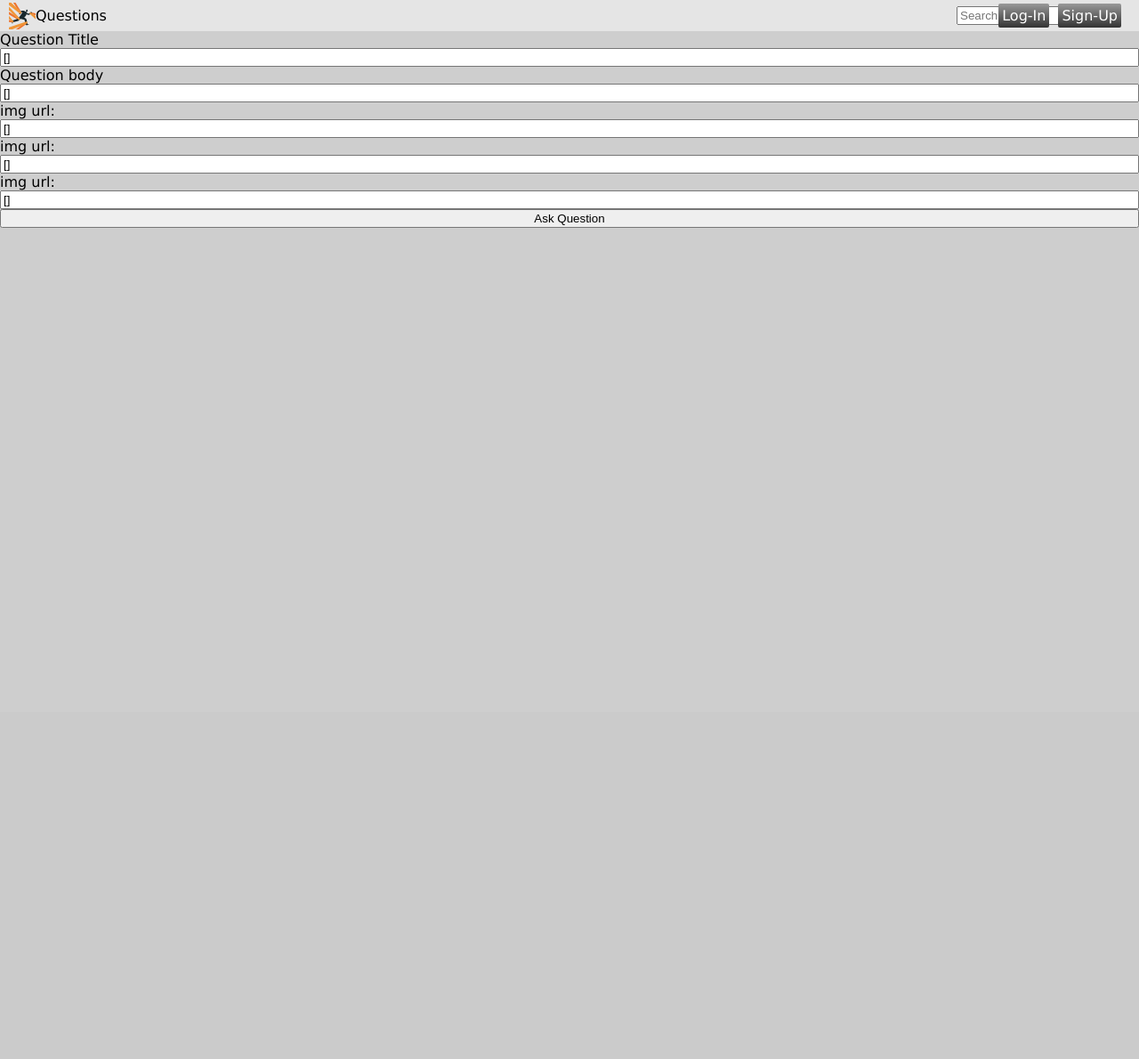
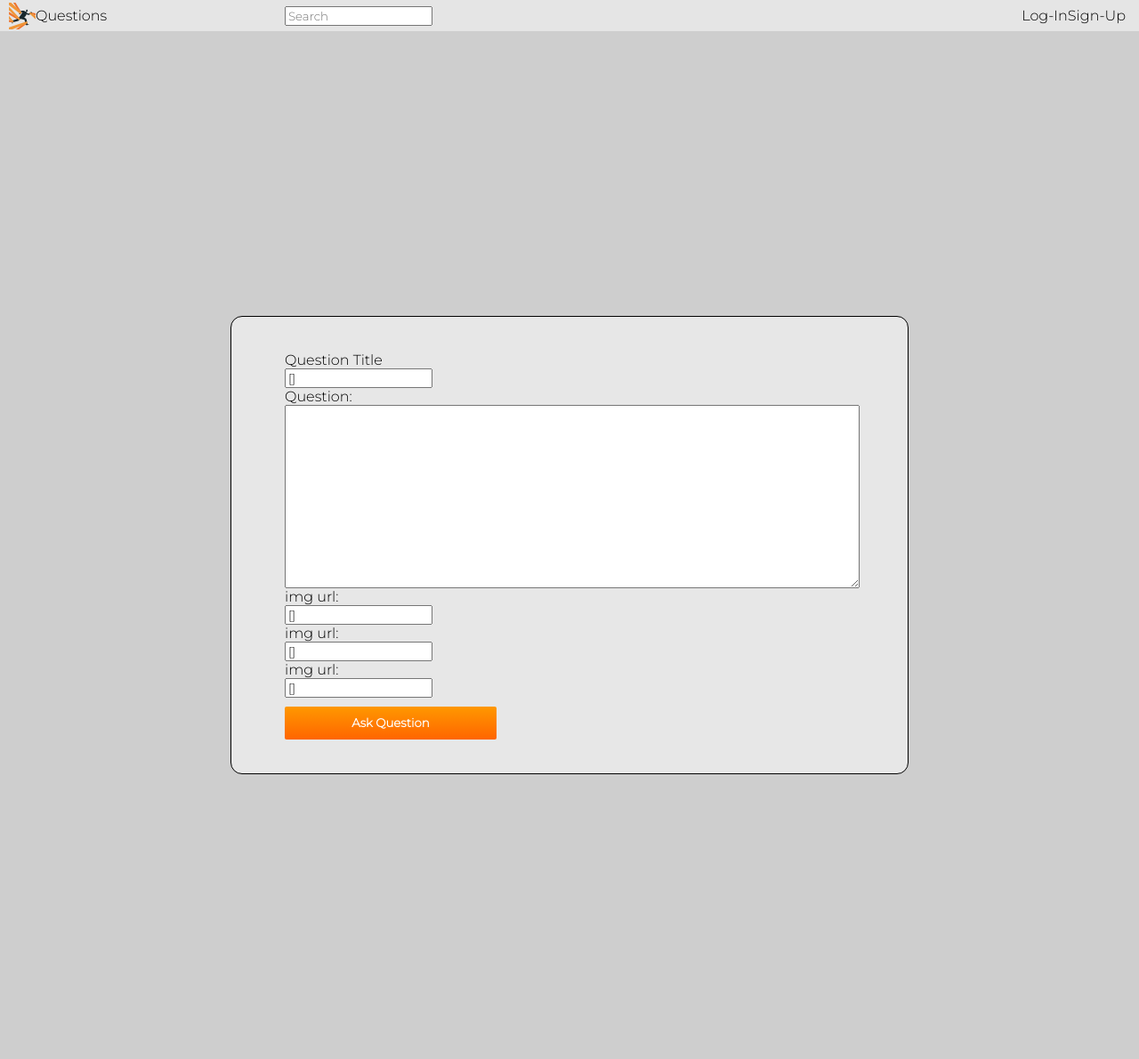
Before and after one commit to yavuzabasiyanik/StuckOverflow, a Node server app: template views/create-question.pug in a window 1280 px wide. Shown: the whole page at 89% size. Before the commit the page ends 256 px from the top, so only its background shows below. Run offline with Node 20, Linux system fonts and the light colour scheme; the template is opened without the code that fills it, so the values that code supplies are empty; some libraries are stand-ins or nearby versions.

Commit message:
pug and css forms + fixes

```diff
--- a/package.json
+++ b/package.json
@@ -8,6 +8,7 @@
     "start:production": "node ./bin/www"
   },
   "dependencies": {
+    "@faker-js/faker": "^6.0.0-alpha.6",
     "bcryptjs": "^2.4.3",
     "connect-session-sequelize": "^7.0.4",
     "cookie-parser": "~1.4.4",
--- a/public/stylesheets/layout.css
+++ b/public/stylesheets/layout.css
@@ -1,11 +1,14 @@
+/* @import url(https://fonts.google.com/specimen/Montserrat?query=montserrat#standard-styles); */
+
+* {
+    margin: 0;
+    font-family: 'Montserrat', sans-serif;
+}
+
 body {
-    font-family: Verdana, Geneva, Tahoma, sans-serif;
     background : #CECECE;
 }
 
-* {
-    margin: 0;
-}
 
 .nav-bar {
     display: flex;
@@ -13,7 +16,8 @@ body {
     align-items: center;
     background : #E5E5E5;
     height: 35px;
-    position: sticky;
+    width: 100%;
+    /* position: fixed; */
 }
 
 a {
@@ -22,13 +26,19 @@ a {
 }
 
 .nav-buttons {
+    display: flex;
+    flex-direction: row;
+    align-items: center;
     margin: 0px 15px;
     position: fixed;
     right: 0;
 }
 
 .search-bar {
+    display: flex;
     margin: 20px;
+    margin-left: 25%;
+    position: fixed;
 }
 
 .demo-button {
@@ -37,7 +47,7 @@ a {
 
 }
 
-.button {
+.grey-button {
 
     background : -moz-linear-gradient(50% 100% 90deg,rgba(51, 51, 51, 1) 0%,rgba(153, 153, 153, 1) 100%);
     background : -webkit-linear-gradient(90deg, rgba(51, 51, 51, 1) 0%, rgba(153, 153, 153, 1) 100%);
@@ -47,8 +57,30 @@ a {
     -ms-filter: "progid:DXImageTransform.Microsoft.gradient(startColorstr='#333333', endColorstr='#999999' ,GradientType=0)";
     background : linear-gradient(0deg, rgba(51, 51, 51, 1) 0%, rgba(153, 153, 153, 1) 100%);
     width : 58px;
-        height : 31px;
+    height : 30px;
     border-radius : 2px;
+    border: 0px;
+    -moz-border-radius : 2px;
+    -webkit-border-radius : 2px;
+    filter: progid:DXImageTransform.Microsoft.gradient(startColorstr='#999999',endColorstr='#333333' , GradientType=0);
+    color: white;
+    margin: 0px 5px;
+    padding: 4px;
+
+}
+
+.nav-login {
+    background : -moz-linear-gradient(50% 100% 90deg,rgba(255, 101, 0, 1) 0%,rgba(255, 152, 0, 1) 100%);
+    background : -webkit-linear-gradient(90deg, rgba(255, 101, 0, 1) 0%, rgba(255, 152, 0, 1) 100%);
+    background : -webkit-gradient(linear,50% 100% ,50% 0% ,color-stop(0,rgba(255, 101, 0, 1) ),color-stop(1,rgba(255, 152, 0, 1) ));
+    background : -o-linear-gradient(90deg, rgba(255, 101, 0, 1) 0%, rgba(255, 152, 0, 1) 100%);
+    background : -ms-linear-gradient(90deg, rgba(255, 101, 0, 1) 0%, rgba(255, 152, 0, 1) 100%);
+    -ms-filter: "progid:DXImageTransform.Microsoft.gradient(startColorstr='#FF6500', endColorstr='#FF9800' ,GradientType=0)";
+    background : linear-gradient(0deg, rgba(255, 101, 0, 1) 0%, rgba(255, 152, 0, 1) 100%);
+    width : 58px;
+    height : 30px;
+    border-radius : 2px;
+    border: 0px;
     -moz-border-radius : 2px;
     -webkit-border-radius : 2px;
     filter: progid:DXImageTransform.Microsoft.gradient(startColorstr='#999999',endColorstr='#333333' , GradientType=0);
@@ -74,7 +106,7 @@ a {
     flex-direction: column;
     align-items: center;
     justify-content: center;
-    margin: 25% auto;
+    margin: 20% auto;
     position: relative;
     background : #FFFFFF;
     background : rgba(255, 255, 255, 0.8);
@@ -89,6 +121,14 @@ a {
     -webkit-border-radius : 13px;
 }
 
+.Login-form > * {
+    padding-bottom: 10px;
+}
+
+.login-form-fields > * {
+    padding: 5px 0px;
+}
+
 .logo {
     height: 30px;
     width: 30px;
@@ -99,7 +139,10 @@ body.login-bg {
     background-image: url('/images/StuckOverflow_BG.svg');
     background-repeat: no-repeat;
     background-position: center;
+    background-position-y: 35px;
     background-size: cover;
+    position: relative;
+    /* height: 800px; */
 }
 
 form {
@@ -107,7 +150,7 @@ form {
     flex-direction: column;
 }
 
-.login-button {
+.orange-button {
     background : -moz-linear-gradient(50% 100% 90deg,rgba(255, 101, 0, 1) 0%,rgba(255, 152, 0, 1) 100%);
     background : -webkit-linear-gradient(90deg, rgba(255, 101, 0, 1) 0%, rgba(255, 152, 0, 1) 100%);
     background : -webkit-gradient(linear,50% 100% ,50% 0% ,color-stop(0,rgba(255, 101, 0, 1) ),color-stop(1,rgba(255, 152, 0, 1) ));
@@ -117,11 +160,39 @@ form {
     background : linear-gradient(0deg, rgba(255, 101, 0, 1) 0%, rgba(255, 152, 0, 1) 100%);
     width : 238px;
     height : 37px;
+    border: 0px;
+    color: white;
+    font-weight:bolder;
+    margin-top: 10px;
     border-radius : 2px;
     -moz-border-radius : 2px;
     -webkit-border-radius : 2px;
     filter: progid:DXImageTransform.Microsoft.gradient(startColorstr='#FF9800',endColorstr='#FF6500' , GradientType=0);
 
+}
+
+.logout-button {
+    display: flex;
+    flex-direction: column;
+    justify-content: center;
+    align-items: center;
+    background : -moz-linear-gradient(50% 100% 90deg,rgba(51, 51, 51, 1) 0%,rgba(153, 153, 153, 1) 100%);
+    background : -webkit-linear-gradient(90deg, rgba(51, 51, 51, 1) 0%, rgba(153, 153, 153, 1) 100%);
+    background : -webkit-gradient(linear,50% 100% ,50% 0% ,color-stop(0,rgba(51, 51, 51, 1) ),color-stop(1,rgba(153, 153, 153, 1) ));
+    background : -o-linear-gradient(90deg, rgba(51, 51, 51, 1) 0%, rgba(153, 153, 153, 1) 100%);
+    background : -ms-linear-gradient(90deg, rgba(51, 51, 51, 1) 0%, rgba(153, 153, 153, 1) 100%);
+    -ms-filter: "progid:DXImageTransform.Microsoft.gradient(startColorstr='#333333', endColorstr='#999999' ,GradientType=0)";
+    background : linear-gradient(0deg, rgba(51, 51, 51, 1) 0%, rgba(153, 153, 153, 1) 100%);
+    width : 70px;
+    height : 30px;
+    border-radius : 2px;
+    border: 0px;
+    -moz-border-radius : 2px;
+    -webkit-border-radius : 2px;
+    filter: progid:DXImageTransform.Microsoft.gradient(startColorstr='#999999',endColorstr='#333333' , GradientType=0);
+    color: white;
+    margin: 0px 5px;
+    /* padding: 4px; */
 }
 
 .error {
@@ -133,3 +204,29 @@ form {
 .ask-button {
     width: 200px;
 }
+
+.q-a-forms {
+    display: flex;
+    flex-direction: column;
+    align-items: flex-start;
+    justify-content: center;
+    margin: 25% auto;
+    padding: 0px 60px;
+    position: relative;
+    background : #FFFFFF;
+    background : rgba(255, 255, 255, 0.5);
+    border-style : Solid;
+    border-color : #000000;
+    border-color : rgba(0, 0, 0, 1);
+    border-width : 1px;
+    width : 640px;
+    height : 513px;
+    border-radius : 13px;
+    -moz-border-radius : 13px;
+    -webkit-border-radius : 13px;
+}
+
+textarea {
+    width: 640px;
+    height: 200px;
+}
--- a/routes/index.js
+++ b/routes/index.js
@@ -22,7 +22,7 @@ const loginValidators = [
 router.get('/', csrfProtection, (req, res) => {
   // console.log("made it to login", res.locals.authenticated)
   res.render('index', {
-    title: 'Log in',
+    title: 'Login',
     csrfToken: req.csrfToken(),
   });
 });
--- a/routes/questions.js
+++ b/routes/questions.js
@@ -22,5 +22,10 @@ router.get('/ask', asyncHandler(async(req, res) => {
     });
 }));
 
+router.get("/answer", csrfProtection, asyncHandler( async(req, res) => {
+    const {questionId, title} = req.body
+res.render("answer-form", {questionId, title, csrfToken: req.csrfToken()})
+}))
+
 
 module.exports = router;
--- a/views/create-question.pug
+++ b/views/create-question.pug
@@ -2,16 +2,16 @@ extends layout.pug
 
 block content
 
-    form(action="/questions/ask" method="post")
+    form(action="/questions/ask" method="post" class="q-a-forms")
         input(type="hidden" name="_csrf" value=csrfToken)
         label(for="title") Question Title
         input(type="text" name="title" value=title required)
-        label(for="message") Question body
-        input(type="text" name="message" value=message required)
+        label(for="message") Question:
+        textarea(name="message" value=message required)
         label(for="questionImg1") img url:
         input(type="text" name="questionImg1" value=questionImg1)
         label(for="questionImg2") img url:
         input(type="text" name="questionImg2" value=questionImg2)
         label(for="questionImg3") img url:
         input(type="text" name="questionImg3" value=questionImg3)
-        button(type="submit" class="create-question") Ask Question
+        button(type="submit" class="orange-button") Ask Question
--- a/views/layout.pug
+++ b/views/layout.pug
@@ -4,6 +4,9 @@ html
       block head
         title=title
         link(rel='stylesheet' href='/stylesheets/layout.css')
+        link(rel="preconnect" href="https://fonts.googleapis.com")
+        link(rel="preconnect" href="https://fonts.gstatic.com" crossorigin)
+        link(href="https://fonts.googleapis.com/css2?family=Montserrat:wght@300&display=swap" rel="stylesheet")
   body
     nav(class='nav-bar')
       //- svg(width="24px", height="24px")
@@ -18,7 +21,7 @@ html
       input(type="text" name="search" class="search-bar" placeholder="Search")
       div(class="nav-buttons")
         if locals.authenticated
-          a(class='logout button' href='/logout') Log-Out
+          a(class='logout-button' href='/logout') Log out
         else
           a(class='login button' href='/') Log-In
           a(class='signup button' href='/users/signup') Sign-Up
```
Also changed, not shown: views/answer-form.pug (added, +16 -0 lines), views/index.pug (+18 -15 lines), 2 other files. Lines whose indentation alone changed are shown as unchanged.
